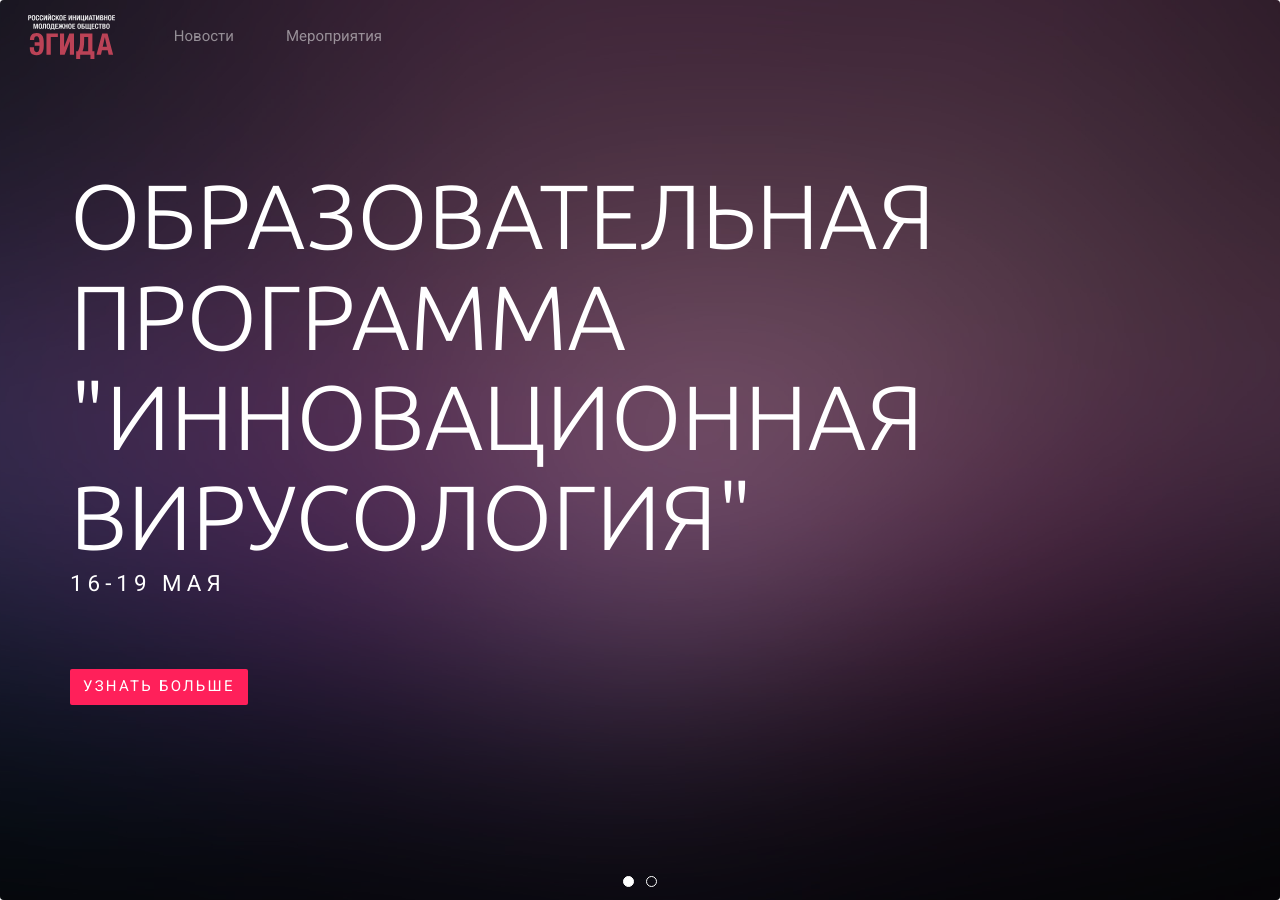
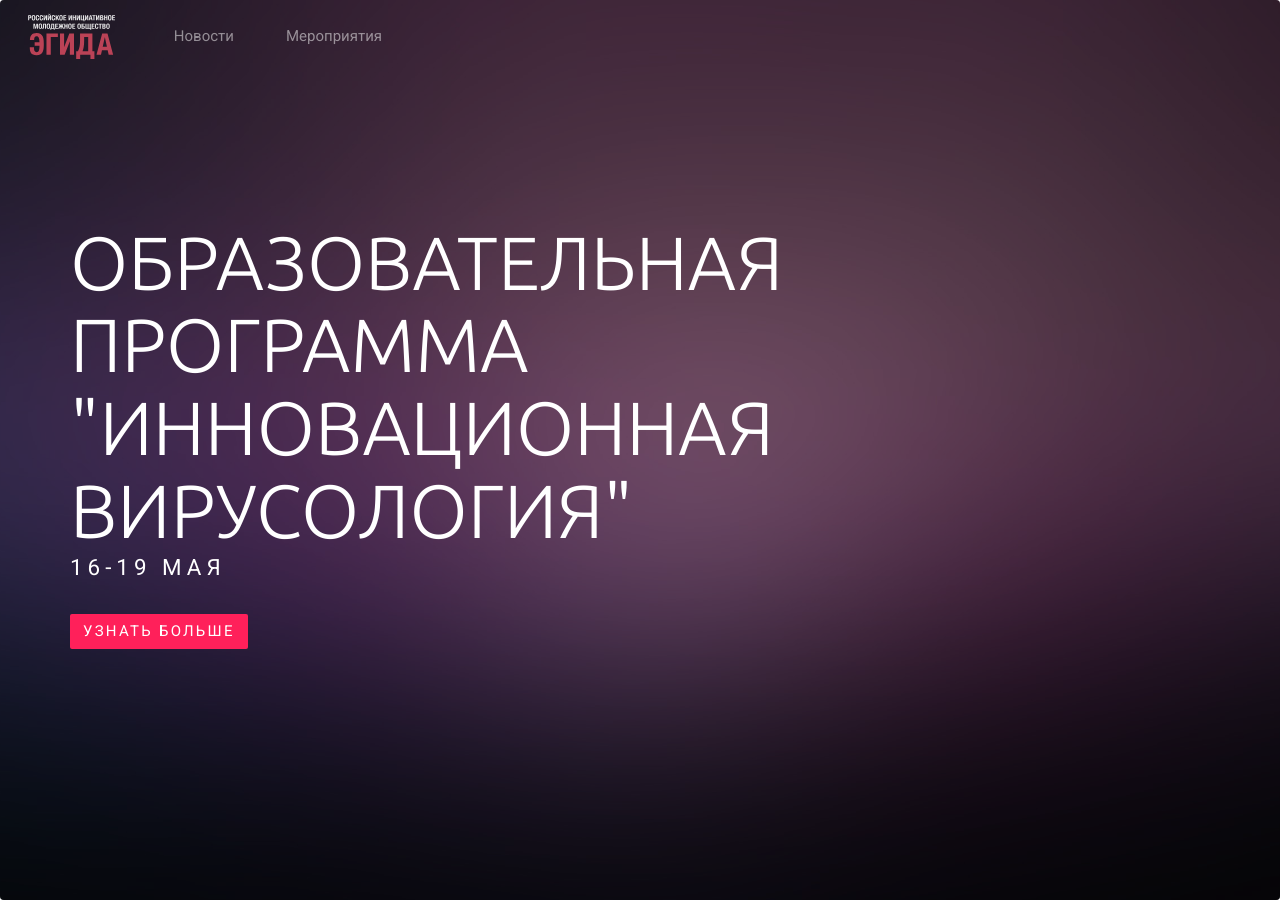
Before and after one commit to rimo-egida/rimo-egida.github.io, a Jekyll site: the page built from index.html, in a window 1280 px wide and 900 px high. Built offline with Jekyll 4.4.1, drawn with Linux system fonts in a browser that asks for light colours; nearby versions of some CDN libraries.

Commit message:
fixed styles

```diff
--- a/_includes/intro.html
+++ b/_includes/intro.html
@@ -32,7 +32,7 @@
             </div>
         </li>
 
-        <li style="background-image: url({{ site.baseurl }}/assets/images/headers/egida.jpg)">
+        <!-- <li style="background-image: url({{ site.baseurl }}/assets/images/headers/egida.jpg)">
             <div class="header-fullscreen wrapper-table overlay-01">
                 <div class="valign-center">
                     <div class="container">
@@ -42,7 +42,7 @@
                     </div>
                 </div>
             </div>
-        </li>
+        </li> -->
 
     </ul>
 </header>
--- a/_sass/_custom.scss
+++ b/_sass/_custom.scss
@@ -81,9 +81,13 @@ ul.social-networks li a {
     font-weight: 300;
 }
 
+.site-header .intro p {
+    margin-bottom: 30px;
+}
+
 @media only screen and (min-width: 992px) {
     .site-header .intro h1 {
-        font-size: 5.7em;
+        font-size: 4.7em;
     }
 
     .site-header .intro p.subtitle {
```
